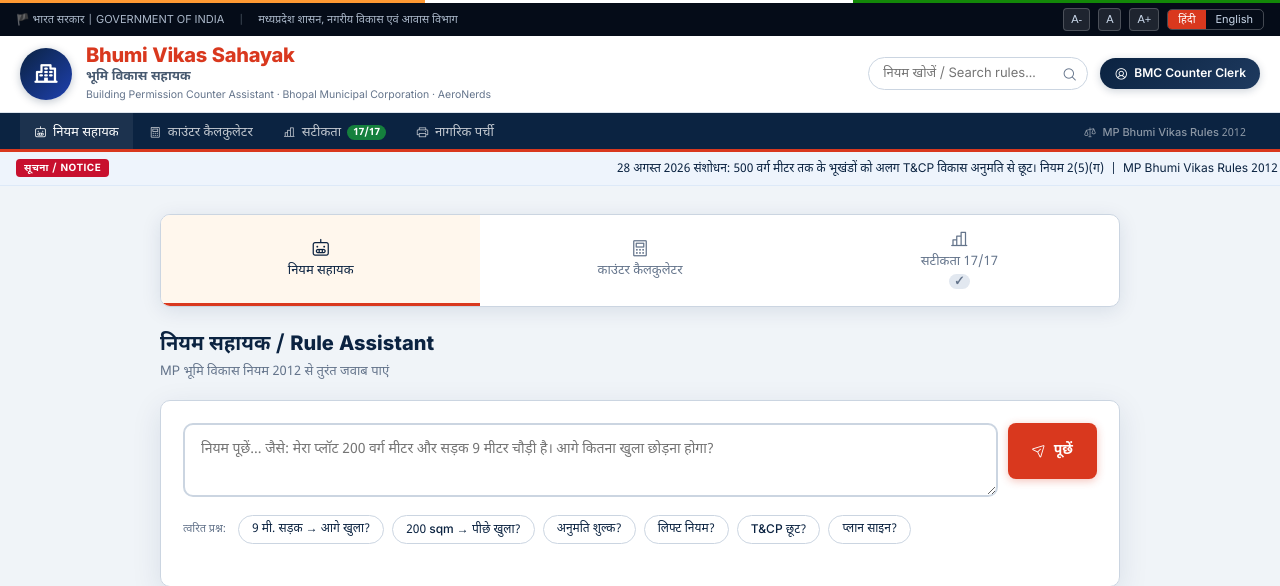
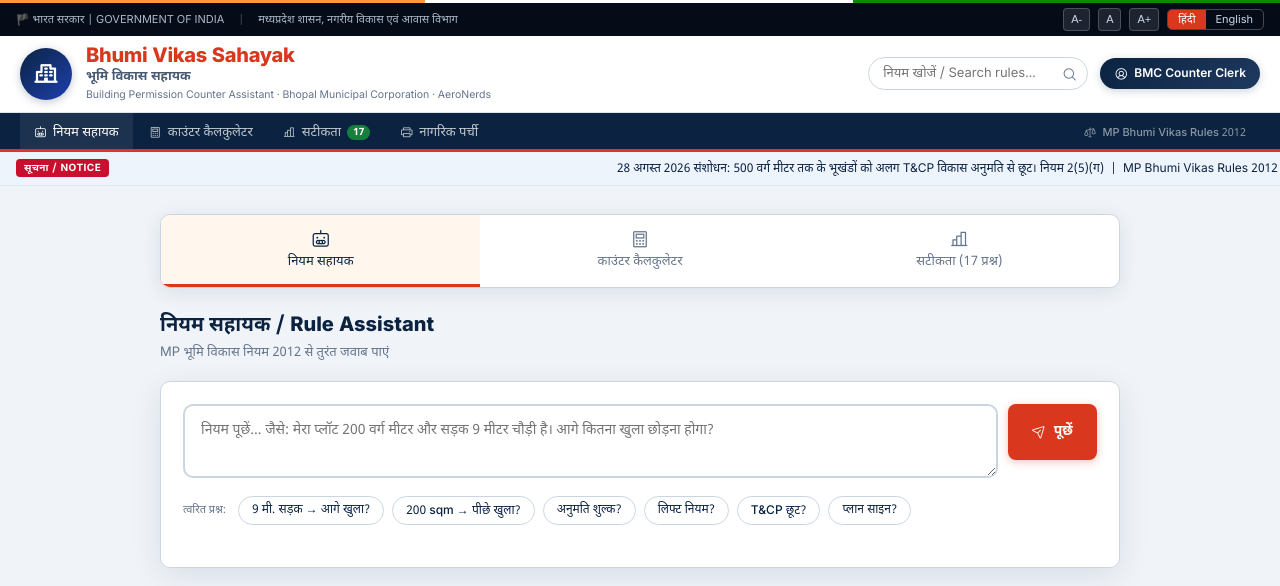
Before and after one commit to utkarshgupta188/aeronerds-CI, a FastAPI app: page / in a window 1280 px wide. Shown: the top 586 px of the page. Run offline with FastAPI, Linux system fonts and the light colour scheme.

Commit message:
fix: ground benchmark answers in rule text, add FAR to calculator
- Benchmark reference answers rewritten from the actual rule text (Q2 Rule 17, Q3 Rule 23, Q4 Rule 28, Q5 Rule 52, Q6 Rules 18/26, Q7 Rules 14/16, Q9 Rule 24)
- Remove unverified 17/17 accuracy claims from UI and README
- Calculator returns FAR (Rule 61 Table 8) and max floor area; no invented floor count
- README fee example corrected

```diff
--- a/backend/main.py
+++ b/backend/main.py
@@ -183,6 +183,26 @@ def calculate(req: CalcRequest):
         "T&CP development permission required before building sanction (Rule 12, plot > 500 sq m)"
     )
 
+    if req.building_type == "residential":
+        max_floor_area = round(req.plot_area * 1.25, 1)
+        far_note = (
+            f"FAR 1.25 (Rule 61, Table 8) → max total floor area {max_floor_area:g} sq m on this plot. "
+            "Number of floors is not fixed by these rules: it follows from ground coverage and height set in the "
+            "Development Plan (Rule 103); up to 12.5 m height needs no lift (Rule 83)."
+        )
+    elif req.building_type == "farm_house":
+        far_note = (
+            "Farm house (Rule 17): min plot 0.40 ha, max FAR 0.10, max height 7.5 m, "
+            "7.5 m open space on all sides."
+        )
+        max_floor_area = round(req.plot_area * 0.10, 1)
+    else:
+        max_floor_area = None
+        far_note = (
+            "Commercial FAR depends on the centre category in Rule 61, Table 8 "
+            "(1.25 to 2.50); check the Development Plan (Rule 103). Height above 12.5 m: Rule 42, Table 4."
+        )
+
     side_note = "Rule 56(3): detached building — 3 m both sides; semi-detached — 3 m one side; row-type — nil."
 
     return {
@@ -191,6 +211,8 @@ def calculate(req: CalcRequest):
         "permission_fee": fee,
         "lift_note": lift_note,
         "dev_permission": dev_permission,
+        "far_note": far_note,
+        "max_floor_area": max_floor_area,
         "side_note": side_note,
         "data_note": "Consolidated to 6 March 2025. Verify against the official gazette.",
     }
--- a/templates/index.html
+++ b/templates/index.html
@@ -552,7 +552,7 @@ body {
   <button class="gov-nav-link" onclick="switchTab('benchmark');setNavActive(this)">
     <i class="ph ph-chart-bar"></i>
     <span data-hi="सटीकता" data-en="Benchmark">सटीकता</span>
-    <span class="nav-badge green">17/17</span>
+    <span class="nav-badge green">17</span>
   </button>
   <button class="gov-nav-link" onclick="openSlipModal()">
     <i class="ph ph-printer"></i>
@@ -589,8 +589,8 @@ body {
     </button>
     <button class="main-tab-btn" id="tab-btn-benchmark" onclick="switchTab('benchmark')">
       <i class="ph ph-chart-bar"></i>
-      <span data-hi="सटीकता 17/17" data-en="Benchmark 17/17">सटीकता 17/17</span>
-      <span class="tab-badge">✓</span>
+      <span data-hi="सटीकता (17 प्रश्न)" data-en="Benchmark (17 Qs)">सटीकता (17 प्रश्न)</span>
+
     </button>
   </div>
 
@@ -745,6 +745,10 @@ body {
           <i class="ph ph-file-text"></i>
           <div class="note-text" id="rDevPermission"></div>
         </div>
+        <div class="note-row side">
+          <i class="ph ph-stack"></i>
+          <div class="note-text" id="rFarNote"></div>
+        </div>
       </div>
       <div style="text-align:right;">
         <button class="btn btn-primary btn-sm" onclick="openSlipModalFromCalc()">
@@ -768,8 +772,8 @@ body {
       <div style="display:flex;align-items:center;gap:10px;">
         <div class="bench-score">
           <div>
-            <div class="bench-score-big" id="benchScoreVal">15/17</div>
-            <div class="bench-score-label" data-hi="स्थैतिक परीक्षण" data-en="Static Test">स्थैतिक परीक्षण</div>
+            <div class="bench-score-big" id="benchScoreVal">17 Qs</div>
+            <div class="bench-score-label" data-hi="संदर्भ उत्तर (नियम पाठ से जांचे)" data-en="Reference answers (checked vs rule text)">संदर्भ उत्तर (नियम पाठ से जांचे)</div>
           </div>
         </div>
         <button class="btn btn-navy btn-sm" onclick="runLiveBenchmark()" id="liveBenchBtn">
@@ -1083,6 +1087,7 @@ function renderCalcResults(d) {
   document.getElementById('rSideNote').textContent = d.side_note;
   document.getElementById('rLiftNote').textContent = d.lift_note;
   document.getElementById('rDevPermission').textContent = d.dev_permission;
+  document.getElementById('rFarNote').textContent = d.far_note || '';
 
   const resultsDiv = document.getElementById('calcResults');
   resultsDiv.style.display = 'block';
@@ -1092,20 +1097,20 @@ function renderCalcResults(d) {
 /* ─── BENCHMARK ──────────────────────────────────────── */
 const BENCH_QUESTIONS = [
   { id:'1', q:'My house faces a 10 m wide street and will be 9 m tall. How much open space do I leave at the front?', rule:'56(1)(a)', answer:'3.6 m front setback (10 m road falls in 9–12 m slab)', oos:false },
-  { id:'2', q:'I want a farm house on agricultural land. What is the minimum plot size and the maximum FAR?', rule:'62', answer:'Minimum 2000 sqm; FAR 0.10 for farm houses on agricultural land', oos:false },
-  { id:'3', q:'My development permission was granted in 2023. How long does it stay valid, and how many times can I renew it?', rule:'13', answer:'Valid for 3 years; renewable once for a further 3 years', oos:false },
-  { id:'4', q:"I applied for building permission and the authority has not replied. What happens if they miss the deadline?", rule:'23', answer:'Deemed approval after statutory period (30 days for simple cases)', oos:false },
-  { id:'5', q:'How far must my balcony stay from a low-voltage overhead electric line, vertically and horizontally?', rule:'90', answer:'Vertical clearance 2.5 m; horizontal clearance 1.2 m (low voltage)', oos:false },
-  { id:'6', q:'Who is allowed to sign and submit my building plans?', rule:'18', answer:'A licensed architect, engineer, or structural engineer registered with the authority', oos:false },
-  { id:'7', q:'What documents go with an application for building permission?', rule:'17', answer:'Site plan, building plans, ownership proof, NOCs, fee receipt, structural drawing', oos:false },
+  { id:'2', q:'I want a farm house on agricultural land. What is the minimum plot size and the maximum FAR?', rule:'17', answer:'Minimum plot 0.40 hectare; maximum FAR 0.10 (also max height 7.5 m, 7.5 m open space all sides)', oos:false },
+  { id:'3', q:'My development permission was granted in 2023. How long does it stay valid, and how many times can I renew it?', rule:'23', answer:'Valid 3 years (23(1)); revalidation allowed for two consecutive terms of one year each, then fresh application (23(2))', oos:false },
+  { id:'4', q:"I applied for building permission and the authority has not replied. What happens if they miss the deadline?", rule:'28', answer:'Permission is deemed sanctioned if refusal is not intimated within the period in Section 30(5) of the Act; not for authorised Architect/Engineer applications', oos:false },
+  { id:'5', q:'How far must my balcony stay from a low-voltage overhead electric line, vertically and horizontally?', rule:'52', answer:'Low/medium voltage lines: 2.5 m vertically and 1.2 m horizontally; no balcony/verandah that violates this', oos:false },
+  { id:'6', q:'Who is allowed to sign and submit my building plans?', rule:'18, 26', answer:'Plans signed by licensed architect, structural engineer, engineer, supervisor or town planner (per Rule 26), and also signed by the owner/applicant', oos:false },
+  { id:'7', q:'What documents go with an application for building permission?', rule:'14, 16', answer:'Application fee receipt, key plan, site plan, building plans, service plans, project report, proof of ownership, authorisation, parking plans, supervision certificate', oos:false },
   { id:'8', q:'What is the fee for building permission for a residential house?', rule:'21(2)(ii)+21(3)(b)', answer:'Application fee ₹1/sqm (Rule 21(2)(ii)) + slab-based sanction fee (Rule 21(3)(b)), e.g. ≤75 sqm→₹750', oos:false },
-  { id:'9', q:'Can I change my plan after it is sanctioned?', rule:'26', answer:'Yes, a revised plan must be submitted and re-sanctioned before commencing changed work', oos:false },
+  { id:'9', q:'Can I change my plan after it is sanctioned?', rule:'24', answer:'Deviation not allowed if it affects front open space, exceeds 30% of permissible FAR, or touches parking, road, water bodies; else compounding fee may apply', oos:false },
   { id:'10', q:'What is the minimum rear open space for a 150 sq m residential plot?', rule:'56(2)(a)', answer:'1.5 m rear setback (40–150 sqm plot slab)', oos:false },
   { id:'11', q:'Do I need separate development permission for a 300 sq m plot that matches the Development Plan?', rule:'2(5)(c)', answer:'No — August 2026 amendment exempts plots ≤500 sqm from separate T&CP development permission', oos:false },
-  { id:'12', q:'Which rule decides what happens when the Development Plan and these rules disagree?', rule:'103', answer:'Rule 103: the Development Plan prevails over these Rules wherever there is a conflict', oos:false },
-  { id:'13', q:'What are the rules for lifts in a building taller than 15 m?', rule:'83', answer:'Lift is mandatory for buildings exceeding 12.5 m height; NBC Part-VIII specifications apply', oos:false },
+  { id:'12', q:'Which rule decides what happens when the Development Plan and these rules disagree?', rule:'103', answer:'Development Plan norms apply; if they differ from these rules the Director sends a proposal to Government, whose decision is final', oos:false },
+  { id:'13', q:'What are the rules for lifts in a building taller than 15 m?', rule:'83', answer:'Lift must be provided above 12.5 m height; design per NBC Part-VIII Section 5; lift details with application (Appendix A-2(A))', oos:false },
   { id:'14', q:'मेरा प्लॉट 200 वर्ग मीटर का है और सामने 9 मीटर चौड़ी सड़क है। आगे कितनी जगह खाली छोड़नी होगी?', rule:'56(1)(a)', answer:'3 मीटर आगे खुला छोड़ना होगा (9 मी. तक की सड़क)', oos:false },
-  { id:'15', q:'बिल्डिंग परमिशन की फीस कितनी है और किस नियम में लिखी है?', rule:'21', answer:'नियम 21(2)(ii): ₹1/वर्ग मीटर आवेदन शुल्क + नियम 21(3)(b): निर्मित क्षेत्र के अनुसार स्वीकृति शुल्क', oos:false },
+  { id:'15', q:'बिल्डिंग परमिशन की फीस कितनी है और किस नियम में लिखी है?', rule:'21(2)(ii), 21(3)(b)', answer:'नियम 21(2)(ii): ₹1/वर्ग मीटर आवेदन शुल्क + नियम 21(3)(b): निर्मित क्षेत्र के अनुसार स्वीकृति शुल्क', oos:false },
   { id:'16', q:'How do I pay my property tax online?', rule:'—', answer:'Out of scope — not covered in MP Bhumi Vikas Rules 2012', oos:true },
   { id:'17', q:'What is the current market rate for land in Kolar Road, Bhopal?', rule:'—', answer:'Out of scope — not covered in MP Bhumi Vikas Rules 2012', oos:true },
 ];
@@ -1119,7 +1124,7 @@ function buildBenchTable(rows) {
       ? '<span class="bench-status-oos">✓ Not Found (Correct)</span>'
       : (row.live
           ? (row.live_ok ? '<span class="bench-status-ok">✓ Answered</span>' : '<span class="bench-status-oos">✗ Wrong</span>')
-          : '<span class="bench-status-ok">✓ Answered</span>');
+          : '<span class="bench-status-running">Reference</span>');
     const ruleHtml = row.rule !== '—' ? '<span class="rule-chip">' + row.rule + '</span>' : '<span style="color:var(--text-muted)">—</span>';
     const tr = document.createElement('tr');
     if (isOos) tr.className = 'out-of-scope';
@@ -1199,6 +1204,7 @@ function openSlipModalFromCalc() {
     ['आगे खुला / Front Setback', d.front_setback.value + ' m', 'Rule ' + d.front_setback.rule],
     ['पीछे खुला / Rear Setback', d.rear_setback.value + ' m', 'Rule ' + d.rear_setback.rule],
     ['कुल शुल्क / Total Fee', d.permission_fee.value != null ? '₹' + d.permission_fee.value.toLocaleString('en-IN') : '—', 'Rule ' + d.permission_fee.rule],
+    ['FAR / अधिकतम फर्श क्षेत्र', d.far_note || '—', null],
     ['लिफ्ट / Lift', d.lift_note, null],
     ['विकास अनुमति / Dev Permission', d.dev_permission, null],
     ['तारीख / Date', new Date().toLocaleDateString('hi-IN'), null],
```
Also changed, not shown: README.md.
